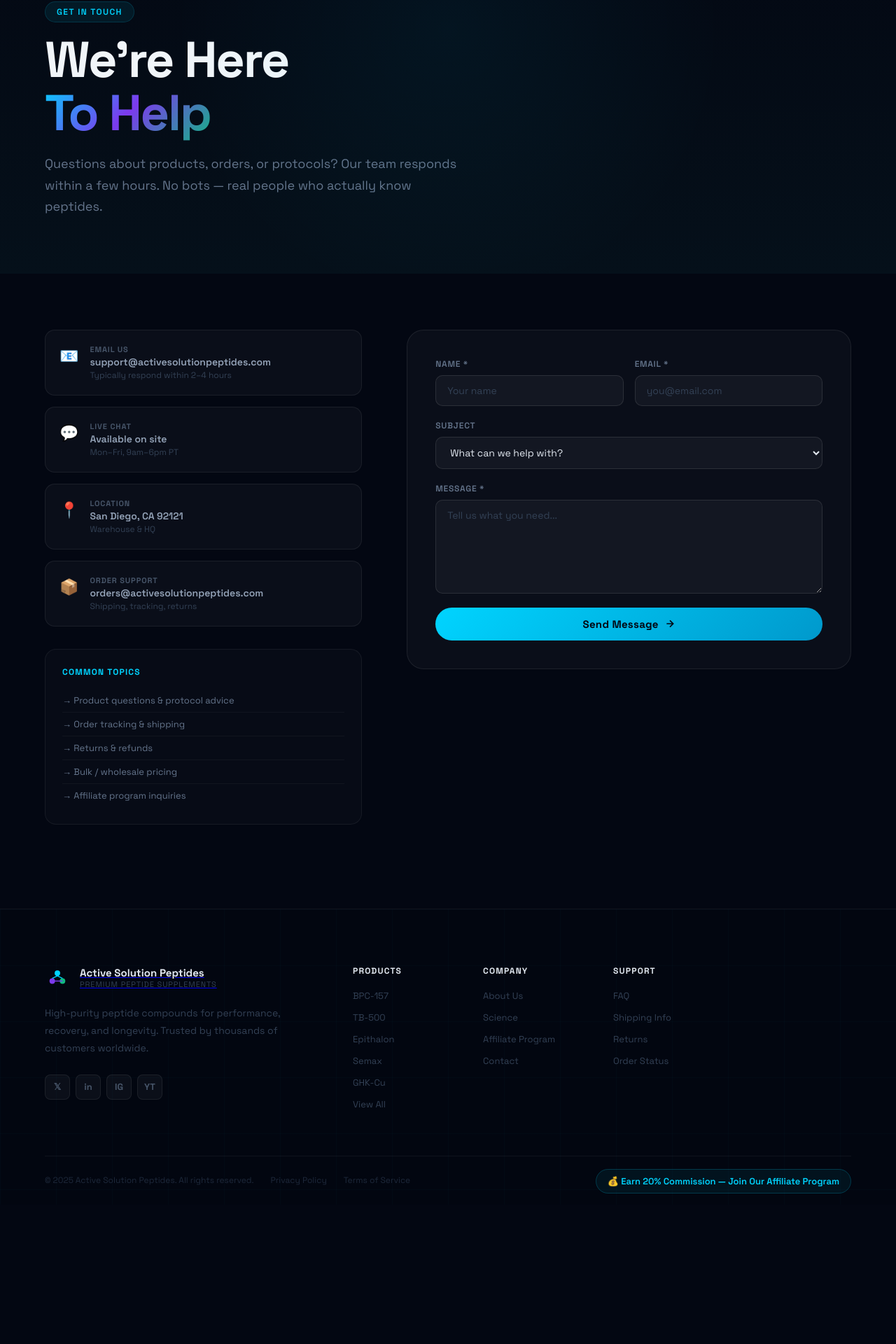
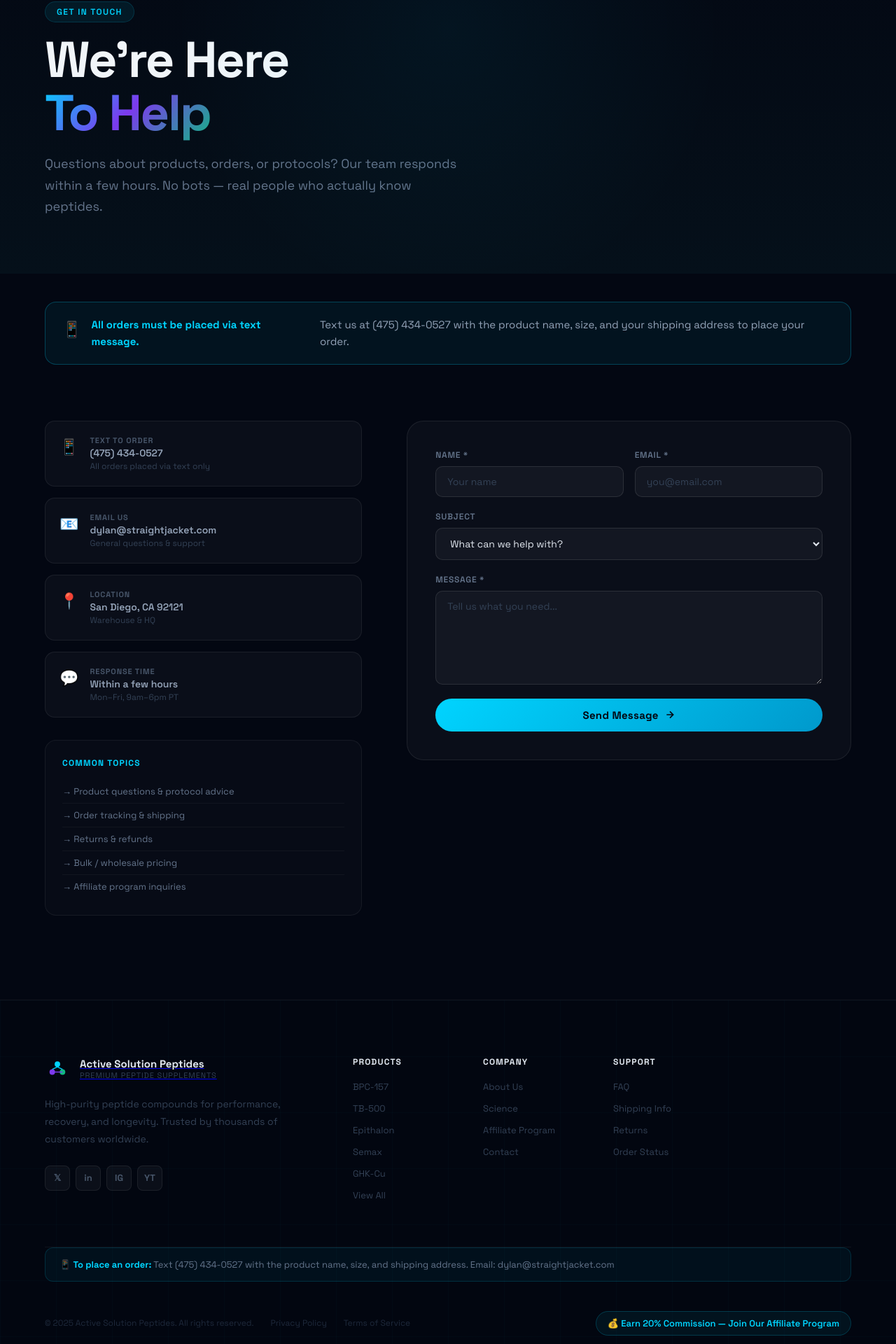
Before and after one commit to dags2509/Active-solution-Peptides, a React (Vite) app: page /contact in a window 1280 px wide. Shown: the part 158-2078 px from the top of the page at 70% size. Before the commit the page ends 1879 px from the top, so only its background shows below. Built offline with nearby package versions, Linux system fonts and the light colour scheme.

Commit message:
Update contact info to real phone/email, add text-to-order disclaimer

```diff
--- a/src/components/Contact.jsx
+++ b/src/components/Contact.jsx
@@ -28,8 +28,8 @@ export default function Contact() {
 
             <div className="contact-details">
               {[
-                { icon: '📧', label: 'Email', val: 'research@activesolutionpeptides.com' },
-                { icon: '📞', label: 'Phone', val: '+1 (800) 555-PEPT' },
+                { icon: '📱', label: 'Text to Order', val: '(475) 434-0527' },
+                { icon: '📧', label: 'Email', val: 'dylan@straightjacket.com' },
                 { icon: '📍', label: 'Location', val: 'San Diego, CA 92121' },
                 { icon: '⏰', label: 'Hours', val: 'Mon–Fri, 8am–6pm PT' },
               ].map(d => (
--- a/src/components/Footer.css
+++ b/src/components/Footer.css
@@ -143,6 +143,19 @@
   text-decoration: none;
 }
 
+.footer-order-note {
+  background: rgba(0,212,255,0.05);
+  border: 1px solid rgba(0,212,255,0.15);
+  border-radius: 12px;
+  padding: 14px 20px;
+  font-size: 13px;
+  color: #64748b;
+  line-height: 1.5;
+  margin-bottom: 24px;
+}
+
+.footer-order-note strong { color: #00d4ff; }
+
 .footer-affiliate-link {
   font-size: 13px;
   font-weight: 600;
--- a/src/components/Footer.jsx
+++ b/src/components/Footer.jsx
@@ -70,6 +70,10 @@ export default function Footer() {
           </div>
         </div>
 
+        <div className="footer-order-note">
+          📱 <strong>To place an order:</strong> Text (475) 434-0527 with the product name, size, and shipping address. Email: dylan@straightjacket.com
+        </div>
+
         <div className="footer-bottom">
           <div className="footer-legal">
             <span>© 2025 Active Solution Peptides. All rights reserved.</span>
--- a/src/pages/ContactPage.css
+++ b/src/pages/ContactPage.css
@@ -1,4 +1,22 @@
 .contact-page { padding-bottom: 120px; }
+
+.order-disclaimer {
+  display: flex;
+  align-items: flex-start;
+  gap: 14px;
+  background: rgba(0,212,255,0.06);
+  border: 1px solid rgba(0,212,255,0.25);
+  border-radius: 16px;
+  padding: 20px 24px;
+  margin-top: 40px;
+  font-size: 15px;
+  line-height: 1.6;
+  color: #94a3b8;
+}
+
+.order-disclaimer strong { color: #00d4ff; }
+
+.disclaimer-icon { font-size: 22px; flex-shrink: 0; margin-top: 1px; }
 
 .contact-layout {
   display: grid;
--- a/src/pages/ContactPage.jsx
+++ b/src/pages/ContactPage.jsx
@@ -22,14 +22,19 @@ export default function ContactPage() {
       </div>
 
       <div className="container">
+        <div className="order-disclaimer">
+          <span className="disclaimer-icon">📱</span>
+          <strong>All orders must be placed via text message.</strong> Text us at (475) 434-0527 with the product name, size, and your shipping address to place your order.
+        </div>
+
         <div className="contact-layout">
           <div className="contact-info-col">
             <div className="info-cards">
               {[
-                { icon: '📧', label: 'Email Us', val: 'support@activesolutionpeptides.com', sub: 'Typically respond within 2–4 hours' },
-                { icon: '💬', label: 'Live Chat', val: 'Available on site', sub: 'Mon–Fri, 9am–6pm PT' },
+                { icon: '📱', label: 'Text to Order', val: '(475) 434-0527', sub: 'All orders placed via text only' },
+                { icon: '📧', label: 'Email Us', val: 'dylan@straightjacket.com', sub: 'General questions & support' },
                 { icon: '📍', label: 'Location', val: 'San Diego, CA 92121', sub: 'Warehouse & HQ' },
-                { icon: '📦', label: 'Order Support', val: 'orders@activesolutionpeptides.com', sub: 'Shipping, tracking, returns' },
+                { icon: '💬', label: 'Response Time', val: 'Within a few hours', sub: 'Mon–Fri, 9am–6pm PT' },
               ].map((d, i) => (
                 <div className="info-card" key={i}>
                   <div className="info-icon">{d.icon}</div>
```
